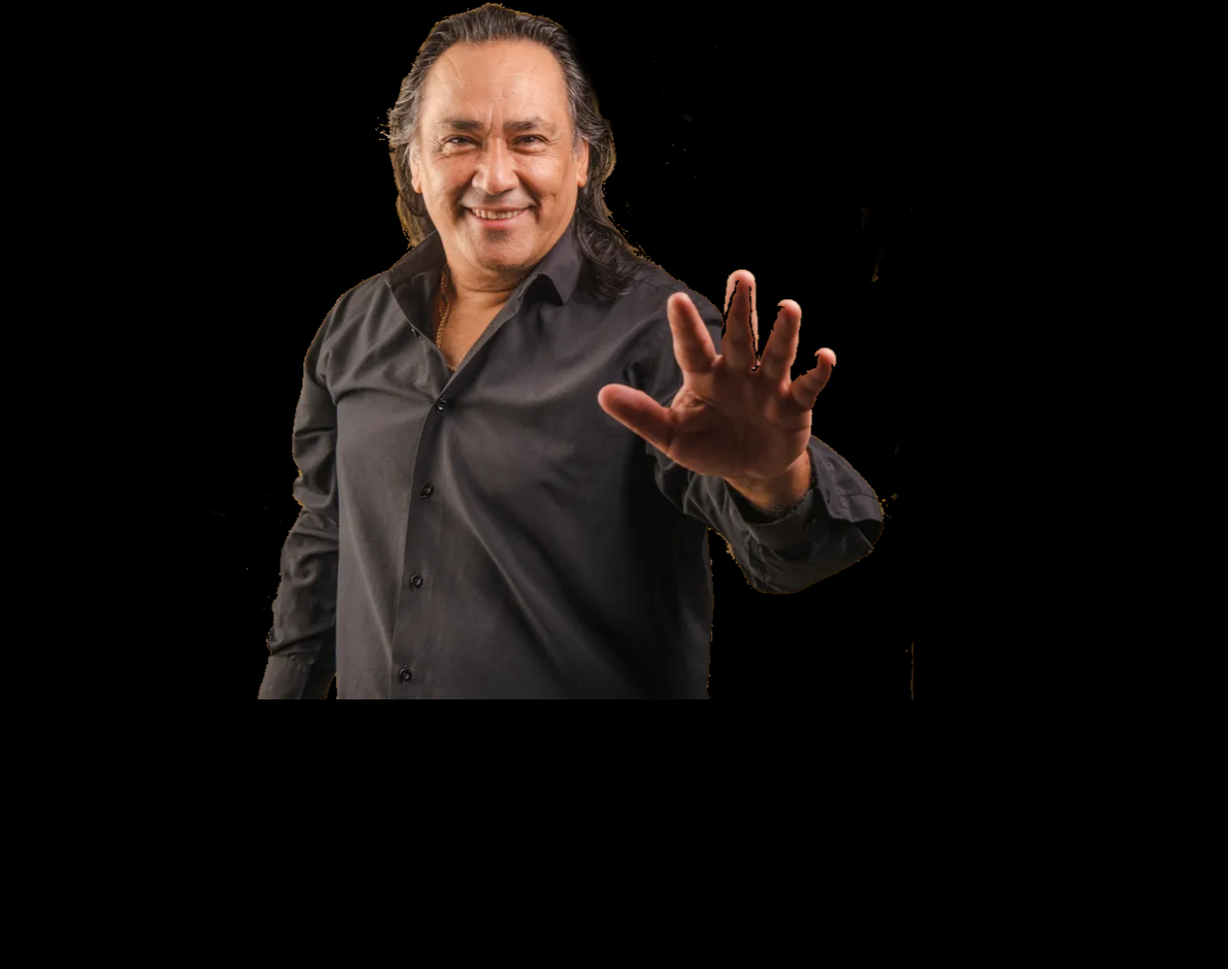
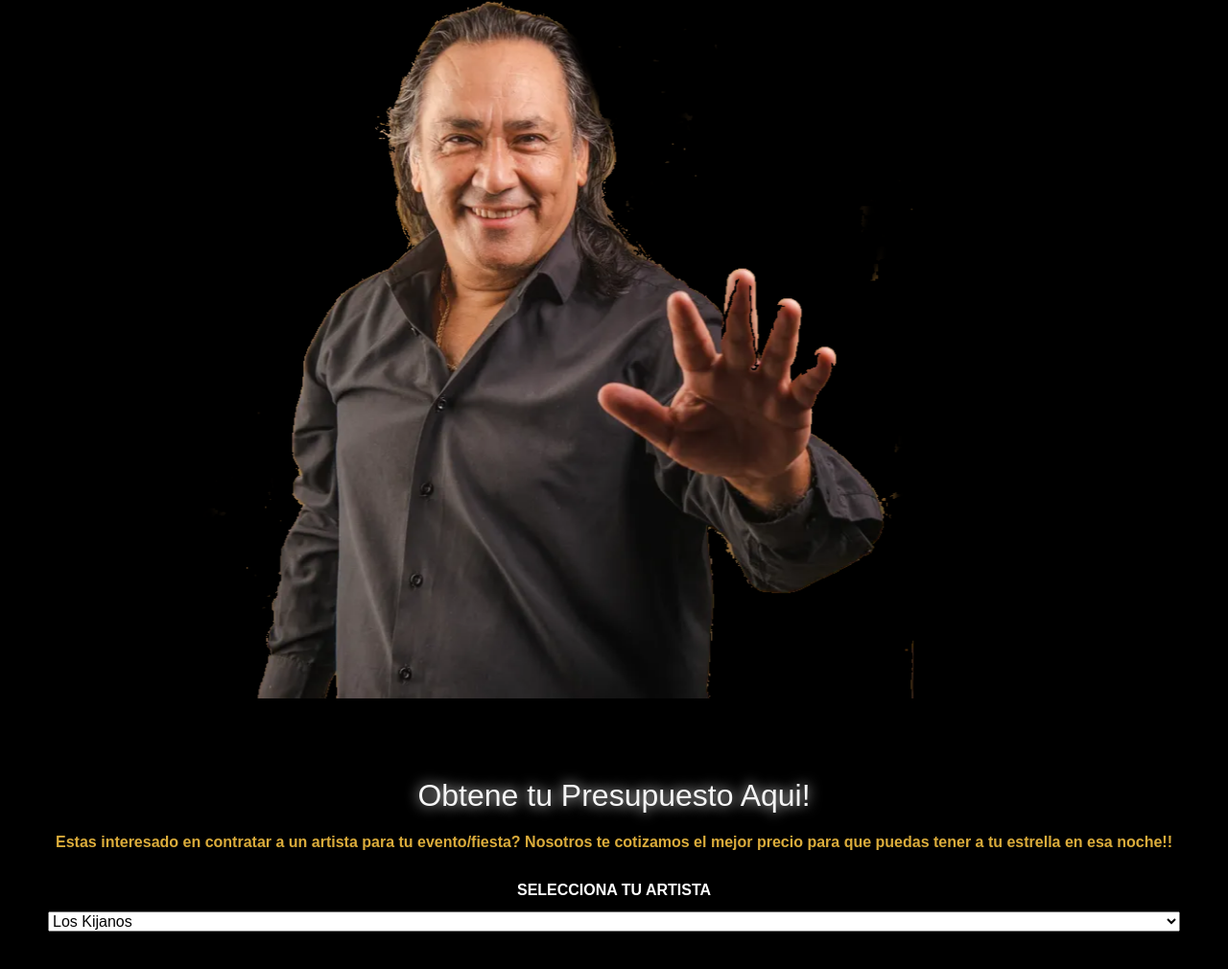
Before and after one commit to Ale-7-anza/paginaCreo5, a plain HTML site: page artistas.html in a window 1280 px wide. Shown: the part 534-1544 px from the top of the page at 96% size. Before the commit the page ends 1295 px from the top, so only its background shows below. Drawn offline with nearby package versions, Linux system fonts and the light colour scheme; a web font is replaced by a local one.

Commit message:
[A] sume seccion a pagina Artitistas

```diff
--- a/artistas.html
+++ b/artistas.html
@@ -11,6 +11,9 @@
     <link rel="preconnect" href="https://fonts.googleapis.com">
     <link rel="preconnect" href="https://fonts.gstatic.com" crossorigin>
     <link href="https://fonts.googleapis.com/css2?family=Emblema+One&family=Rubik+Glitch&family=Rubik+Vinyl&display=swap" rel="stylesheet">
+    <link rel="preconnect" href="https://fonts.googleapis.com">
+<link rel="preconnect" href="https://fonts.gstatic.com" crossorigin>
+<link href="https://fonts.googleapis.com/css2?family=Special+Gothic+Expanded+One&display=swap" rel="stylesheet">
 
     <!-- Link del logo en ventana-->
     <link rel="icon" href="Imagenes /CREO5 LOGO.PNG">
@@ -32,10 +35,10 @@
         </div>
         <nav class="nav-rrss">
             <ul class="rrss-navlist">
-                <li class="rrss-itemnav"><a href="#">IG</a></li>
-                <li class="rrss-itemnav"><a href="#">FB</a></li>
-                <li class="rrss-itemnav"><a href="#">TK</a></li>
-                <li class="rrss-itemnav"><a href="#">YT</a></li>
+                <li class="rrss-itemnav"><a href="https://www.instagram.com/creo5_producciones/">IG</a></li>
+                <li class="rrss-itemnav"><a href="https://www.facebook.com/Creo5P">FB</a></li>
+                <li class="rrss-itemnav"><a href="https://www.tiktok.com/@creo5producciones7?lang=es">TK</a></li>
+                <li class="rrss-itemnav"><a href="https://www.youtube.com/@Creo5Producciones">YT</a></li>
             </ul>
         </nav>
 
@@ -60,6 +63,25 @@
             </div>
             </div>
         </div>
+
+        <div class="conteiner-data-presupuestos">
+            <h2 class="titulo-data-presupuestos"> Obtene tu Presupuesto Aqui! </h2>
+            <p class="parrafo-data-presupuestos"> Estas interesado en contratar a un artista para tu evento/fiesta? Nosotros te cotizamos el mejor precio para que puedas tener a tu estrella en esa noche!!</p>
+            <label for="">Selecciona tu artista</label>
+        <select class="barra-data-presupuestos" name="Artistas" id="">
+            <option class="opciones-data-presupuestos" value="">Los Kijanos</option>
+            <option class="opciones-data-presupuestos" value="">Los Sacheros</option>
+            <option class="opciones-data-presupuestos" value="">Los Tekis</option>
+            <option class="opciones-data-presupuestos" value="">Q Lokura</option>
+            <option class="opciones-data-presupuestos" value="">Sabroso</option>
+            <option class="opciones-data-presupuestos" value="">Los Herrera</option>
+            <option class="opciones-data-presupuestos" value="">Desakta2</option>
+            <option class="opciones-data-presupuestos" value="">Dale Q va</option>
+            <option class="opciones-data-presupuestos" value="">El Loco Amato</option>
+            <option class="opciones-data-presupuestos" value="">Angela Leiva</option>
+        </select>
+        </div>
+
         </main>
 
 <script src="https://cdn.jsdelivr.net/npm/bootstrap@5.3.5/dist/js/bootstrap.bundle.min.js" integrity="sha384-k6d4wzSIapyDyv1kpU366/PK5hCdSbCRGRCMv+eplOQJWyd1fbcAu9OCUj5zNLiq" crossorigin="anonymous"></script>
--- a/style.css
+++ b/style.css
@@ -400,11 +400,10 @@ button:hover{
     }
 
     .titulos-artistas {
-        color: whitesmoke;
-        text-shadow: 0px 3px 17px #ff7300;
+        color: #dbac3b;
+        text-shadow: 0px 3px 12px #98816f;
         font-size: 70px;
         text-align: center;
-        border-bottom: 1px solid white;
         border-radius: 4px;
         max-width: 600px;
         max-height: 120px;
@@ -442,6 +441,33 @@ button:hover{
         border: 3px solid rgb(255, 255, 255);
         text-transform: uppercase;
         background-color: transparent;
+    }
+
+
+    /* La idea de esto es que cuando se seleccione un artista salga toda la data del mismo, para brindarle mas informacion al usuario, por ejemplo un enlace de video o un video breve. Junto con un pequeño formulario para enviar los datos para poder presupuestar*/
+
+    .conteiner-data-presupuestos{
+        display: flex;
+        flex-direction: column;
+        margin: 50px;
+        gap: 10px;
+        justify-content: space-around;
+    }
+
+    .titulo-data-presupuestos{
+        color: whitesmoke;
+        font-family: "Special Gothic Expanded One", sans-serif;
+        font-weight: 400;
+        font-style: normal;
+        text-shadow: 0 0 14px white;
+    }
+
+    .parrafo-data-presupuestos{
+        color: #dbac3b ;
+    }
+
+    .barra-data-presupuestos{
+        color: #040404 ;
     }
 
 
```
Also changed, not shown: contacto.html (+4 -4 lines), index.html (+7 -4 lines).
